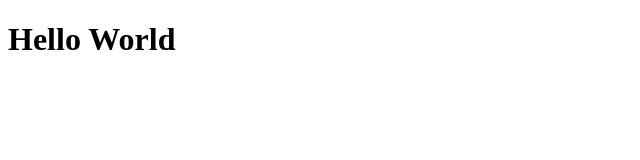
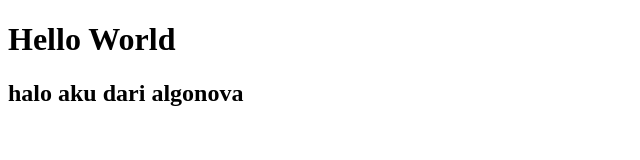
Before and after one commit to Kennard17/hello-world, a plain HTML site: page index.html in a window 1280 px wide. Shown: the whole page, without its empty margins (0-640 px from the left). Drawn offline with Linux system fonts and the light colour scheme.

Commit message:
menambahkan h2 di file index.html

```diff
--- a/index.html
+++ b/index.html
@@ -7,5 +7,6 @@
 </head>
 <body>
     <h1>Hello World</h1>
+    <h2>halo aku dari algonova</h2>
 </body>
 </html>
```
